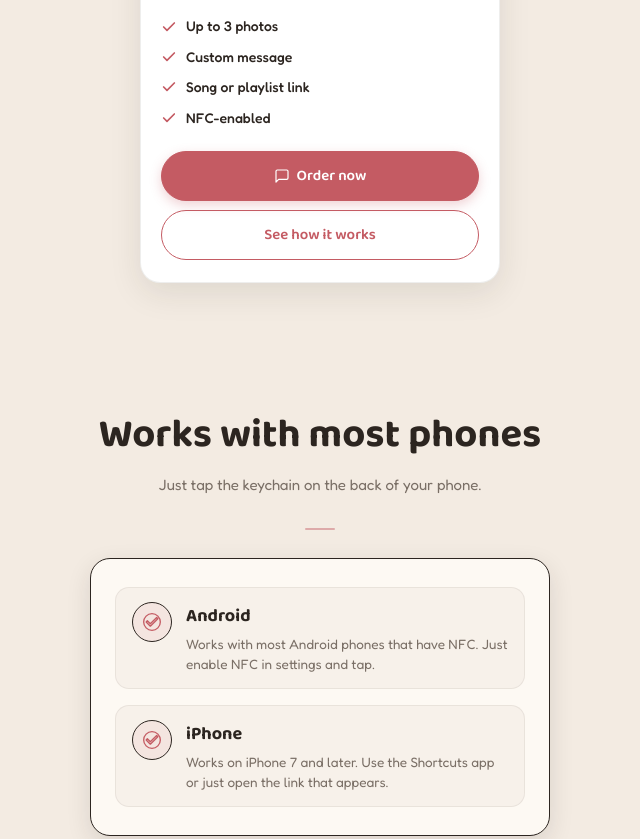
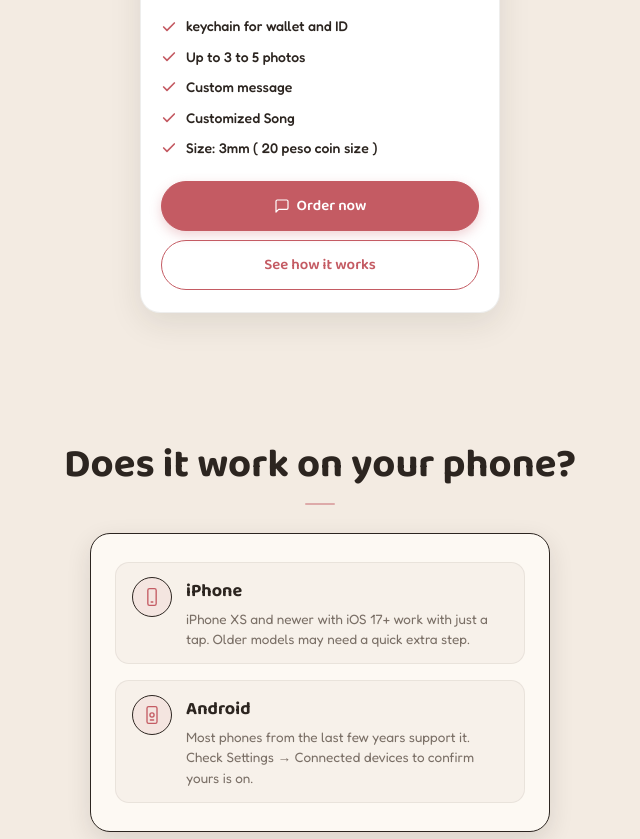
Before and after one commit to jomeroxx/DearKey, a plain HTML site: page index.html in a window 1280 px wide. Shown: the part 1442-2281 px from the top of the page, without its empty margins (320-960 px from the left). Drawn offline with Linux system fonts and the light colour scheme.

Commit message:
Update product features list, compatibility section, and keep Instagram contact

```diff
--- a/index.html
+++ b/index.html
@@ -741,7 +741,6 @@ body::before {
       </div>
 
       <div class="feature-list">
-        <!-- features restored as original -->
         <div class="feature">
           <div class="feature-icon"><svg viewBox="0 0 24 24"><path d="M12 2C6.48 2 2 6.48 2 12s4.48 10 10 10 10-4.48 10-10S17.52 2 12 2zm-2 15l-5-5 1.41-1.41L10 14.17l7.59-7.59L19 8l-9 9z"/></svg></div>
           <div><h3>Your Photos</h3><p>Add up to 3 photos that mean something special to you.</p></div>
@@ -784,10 +783,11 @@ body::before {
           <h3>Personalized Keychain</h3>
           <p class="desc">Your photos, a message, and a song that plays on tap. Carry a little piece of home with you.</p>
           <ul class="card-features">
-            <li>Up to 3 photos</li>
+            <li>keychain for wallet and ID</li>
+            <li>Up to 3 to 5 photos</li>
             <li>Custom message</li>
-            <li>Song or playlist link</li>
-            <li>NFC-enabled</li>
+            <li>Customized Song</li>
+            <li>Size: 3mm ( 20 peso coin size ) </li>
           </ul>
           <div class="card-actions">
             <a href="#contact" class="btn btn-primary">
@@ -804,27 +804,25 @@ body::before {
 
 <section class="section" id="compat">
   <div class="section-inner">
-    <h2 class="section-title">Works with most phones</h2>
-    <p class="section-sub">Just tap the keychain on the back of your phone.</p>
+    <h2 class="section-title">Does it work on your phone?</h2>
     <div class="section-line"></div>
-
     <div class="compat-card">
       <div class="compat-row">
         <div class="compat-icon">
-          <svg viewBox="0 0 24 24"><path d="M12 2C6.48 2 2 6.48 2 12s4.48 10 10 10 10-4.48 10-10S17.52 2 12 2zm-2 15l-5-5 1.41-1.41L10 14.17l7.59-7.59L19 8l-9 9z"/></svg>
+          <svg viewBox="0 0 24 24" aria-hidden="true"><rect x="7" y="2" width="10" height="20" rx="2"/><path d="M11 18h2"/></svg>
         </div>
         <div>
-          <h4>Android</h4>
-          <p>Works with most Android phones that have NFC. Just enable NFC in settings and tap.</p>
+          <h4>iPhone</h4>
+          <p>iPhone XS and newer with iOS 17+ work with just a tap. Older models may need a quick extra step.</p>
         </div>
       </div>
       <div class="compat-row">
         <div class="compat-icon">
-          <svg viewBox="0 0 24 24"><path d="M12 2C6.48 2 2 6.48 2 12s4.48 10 10 10 10-4.48 10-10S17.52 2 12 2zm-2 15l-5-5 1.41-1.41L10 14.17l7.59-7.59L19 8l-9 9z"/></svg>
+          <svg viewBox="0 0 24 24" aria-hidden="true"><rect x="6" y="2" width="12" height="20" rx="2"/><path d="M10 18h4"/><circle cx="12" cy="12" r="2.5"/></svg>
         </div>
         <div>
-          <h4>iPhone</h4>
-          <p>Works on iPhone 7 and later. Use the Shortcuts app or just open the link that appears.</p>
+          <h4>Android</h4>
+          <p>Most phones from the last few years support it. Check Settings → Connected devices to confirm yours is on.</p>
         </div>
       </div>
     </div>
```
